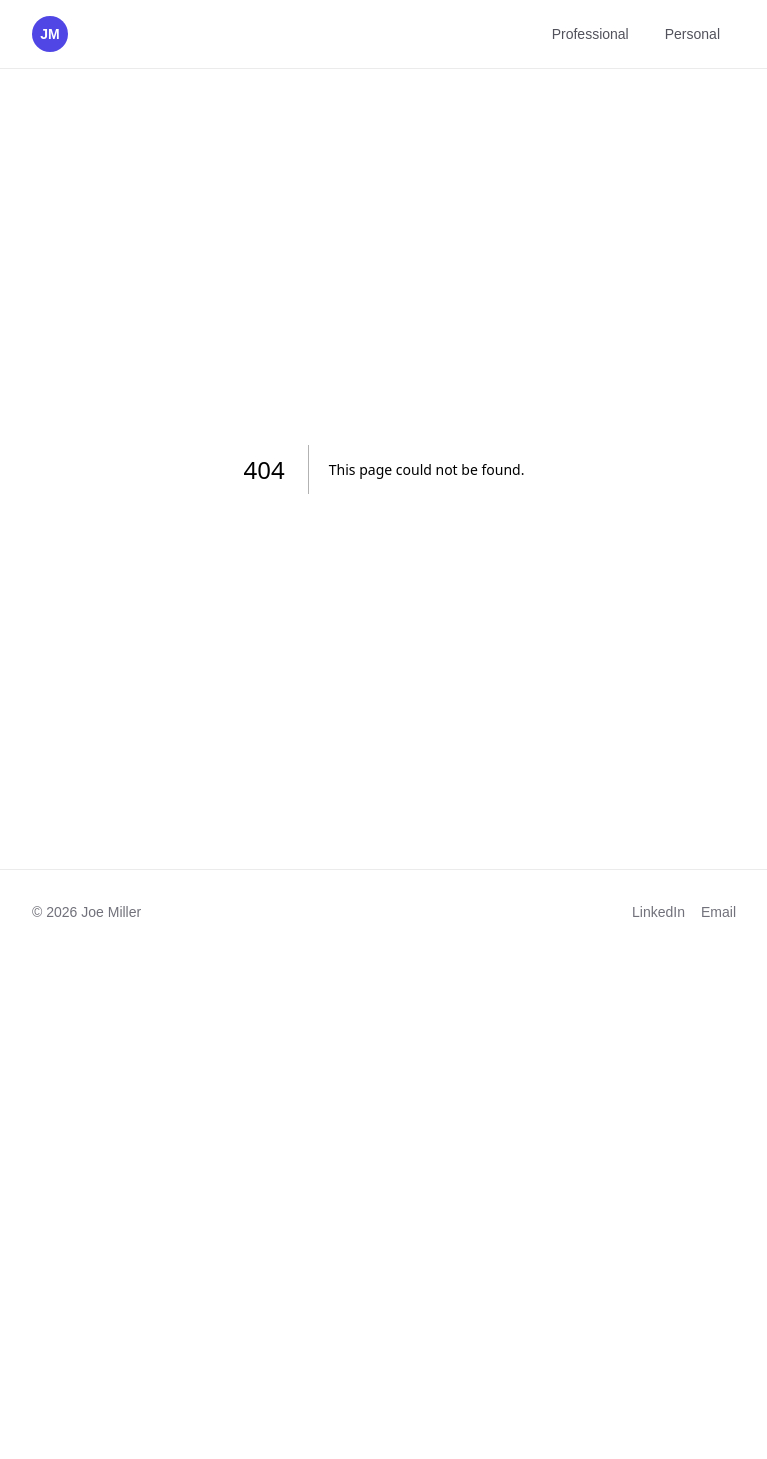
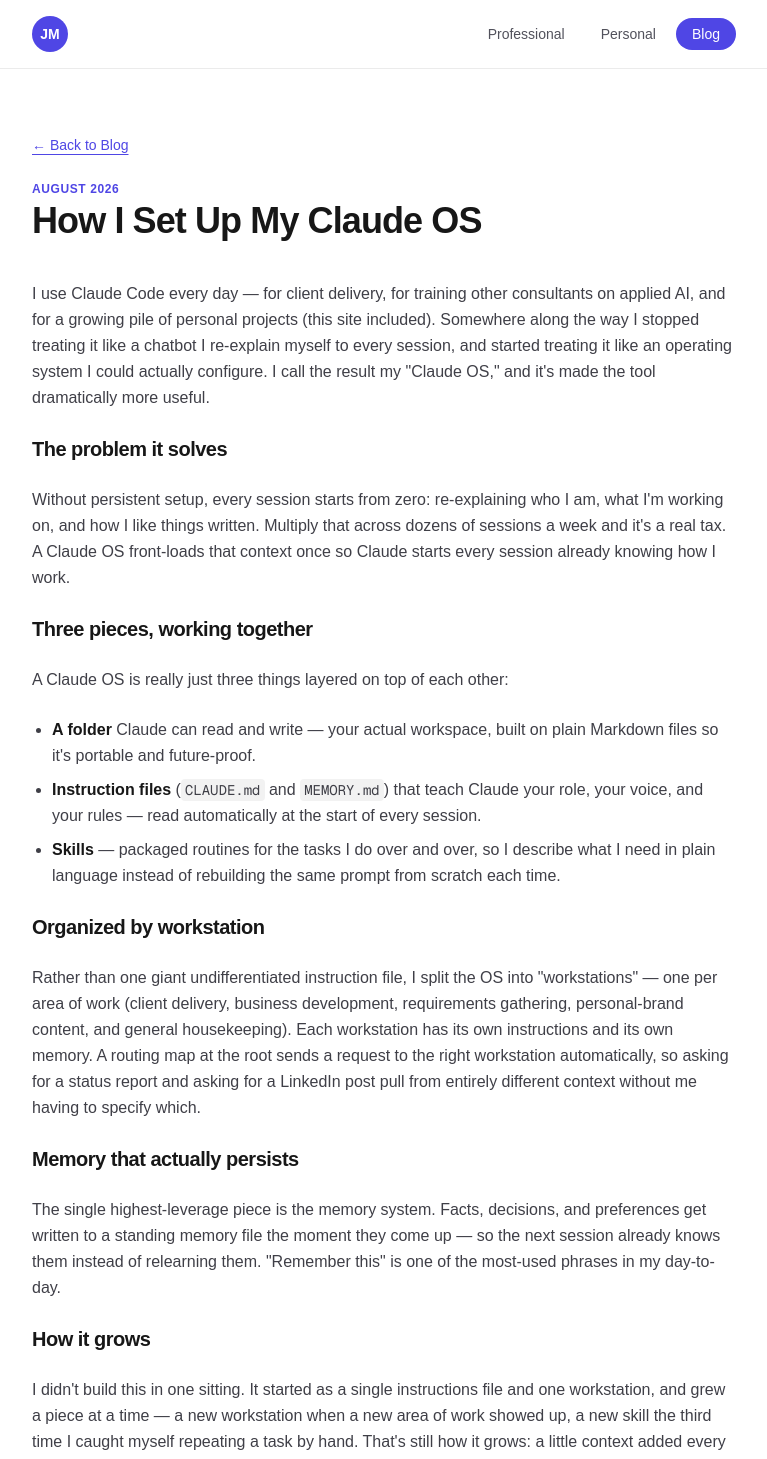
Before and after one commit to millerjoe49/miller-joe-bio, a Next.js app: page /blog/claude-os in a window 1280 px wide. Before the commit this address had no page. Shown: the top 1459 px of the page, without its empty margins (256-1023 px from the left). Before the commit the page ends 954 px from the top, so only its background shows below. Built offline with nearby package versions, Linux system fonts and the light colour scheme.

Commit message:
Add Blog section, remove footer copyright line
- New /blog index + first post "How I Set Up My Claude OS"
- Add Blog to nav, support nested-route active state
- Remove copyright notice from footer (kept LinkedIn/Email links)

```diff
--- /dev/null
+++ b/app/blog/claude-os/page.tsx
@@ -0,0 +1,113 @@
+import Link from "next/link";
+
+export default function ClaudeOSPost() {
+  return (
+    <article className="mx-auto max-w-3xl px-6 py-16 sm:px-8">
+      <Link
+        href="/blog"
+        className="text-sm font-medium text-accent underline underline-offset-4"
+      >
+        ← Back to Blog
+      </Link>
+
+      <header className="mt-6 mb-10">
+        <p className="text-xs font-semibold uppercase tracking-wider text-accent">
+          August 2026
+        </p>
+        <h1 className="mt-1 text-3xl font-bold tracking-tight sm:text-4xl">
+          How I Set Up My Claude OS
+        </h1>
+      </header>
+
+      <div className="space-y-6 leading-relaxed text-zinc-700 dark:text-zinc-300">
+        <p>
+          I use Claude Code every day — for client delivery, for training other consultants
+          on applied AI, and for a growing pile of personal projects (this site included).
+          Somewhere along the way I stopped treating it like a chatbot I re-explain myself to
+          every session, and started treating it like an operating system I could actually
+          configure. I call the result my &quot;Claude OS,&quot; and it&apos;s made the tool
+          dramatically more useful.
+        </p>
+
+        <h2 className="text-xl font-semibold tracking-tight text-foreground">
+          The problem it solves
+        </h2>
+        <p>
+          Without persistent setup, every session starts from zero: re-explaining who I am,
+          what I&apos;m working on, and how I like things written. Multiply that across
+          dozens of sessions a week and it&apos;s a real tax. A Claude OS front-loads that
+          context once so Claude starts every session already knowing how I work.
+        </p>
+
+        <h2 className="text-xl font-semibold tracking-tight text-foreground">
+          Three pieces, working together
+        </h2>
+        <p>A Claude OS is really just three things layered on top of each other:</p>
+        <ul className="list-disc space-y-2 pl-5">
+          <li>
+            <strong className="text-foreground">A folder</strong>{" "}
+            Claude can read and write — your actual workspace, built on plain Markdown
+            files so it&apos;s portable and future-proof.
+          </li>
+          <li>
+            <strong className="text-foreground">Instruction files</strong> (
+            <code className="rounded bg-black/[.05] px-1 py-0.5 text-sm dark:bg-white/[.08]">
+              CLAUDE.md
+            </code>{" "}
+            and{" "}
+            <code className="rounded bg-black/[.05] px-1 py-0.5 text-sm dark:bg-white/[.08]">
+              MEMORY.md
+            </code>
+            ) that teach Claude your role, your voice, and your rules — read automatically
+            at the start of every session.
+          </li>
+          <li>
+            <strong className="text-foreground">Skills</strong> — packaged routines for the
+            tasks I do over and over, so I describe what I need in plain language instead of
+            rebuilding the same prompt from scratch each time.
+          </li>
+        </ul>
+
+        <h2 className="text-xl font-semibold tracking-tight text-foreground">
+          Organized by workstation
+        </h2>
+        <p>
+          Rather than one giant undifferentiated instruction file, I split the OS into
+          &quot;workstations&quot; — one per area of work (client delivery, business
+          development, requirements gathering, personal-brand content, and general
+          housekeeping). Each workstation has its own instructions and its own memory. A
+          routing map at the root sends a request to the right workstation automatically, so
+          asking for a status report and asking for a LinkedIn post pull from entirely
+          different context without me having to specify which.
+        </p>
+
+        <h2 className="text-xl font-semibold tracking-tight text-foreground">
+          Memory that actually persists
+        </h2>
+        <p>
+          The single highest-leverage piece is the memory system. Facts, decisions, and
+          preferences get written to a standing memory file the moment they come up — so the
+          next session already knows them instead of relearning them. &quot;Remember
+          this&quot; is one of the most-used phrases in my day-to-day.
+        </p>
+
+        <h2 className="text-xl font-semibold tracking-tight text-foreground">
+          How it grows
+        </h2>
+        <p>
+          I didn&apos;t build this in one sitting. It started as a single instructions file
+          and one workstation, and grew a piece at a time — a new workstation when a new area
+          of work showed up, a new skill the third time I caught myself repeating a task by
+          hand. That&apos;s still how it grows: a little context added every week compounds
+          into something that genuinely works the way I do.
+        </p>
+
+        <p>
+          If you want to build something similar, start small: one instructions file, one
+          real task you do every week, and a habit of telling Claude to remember what it
+          learns. The rest accretes from there.
+        </p>
+      </div>
+    </article>
+  );
+}
--- /dev/null
+++ b/app/blog/page.tsx
@@ -0,0 +1,36 @@
+import Link from "next/link";
+import { posts } from "./posts";
+
+export default function BlogIndexPage() {
+  return (
+    <div className="mx-auto max-w-3xl px-6 py-16 sm:px-8">
+      <section className="mb-12">
+        <h1 className="text-3xl font-bold tracking-tight sm:text-4xl">Blog</h1>
+        <p className="mt-3 max-w-2xl leading-relaxed text-zinc-700 dark:text-zinc-300">
+          Notes on NetSuite delivery, applied AI, and how I actually use these tools day to
+          day.
+        </p>
+      </section>
+
+      <div className="divide-y divide-black/[.08] dark:divide-white/[.145]">
+        {posts.map((post) => (
+          <Link
+            key={post.slug}
+            href={`/blog/${post.slug}`}
+            className="block py-6 first:pt-0"
+          >
+            <p className="text-xs font-semibold uppercase tracking-wider text-accent">
+              {post.date}
+            </p>
+            <h2 className="mt-1 text-lg font-semibold tracking-tight text-foreground">
+              {post.title}
+            </h2>
+            <p className="mt-2 leading-relaxed text-zinc-700 dark:text-zinc-300">
+              {post.excerpt}
+            </p>
+          </Link>
+        ))}
+      </div>
+    </div>
+  );
+}
--- /dev/null
+++ b/app/blog/posts.ts
@@ -0,0 +1,16 @@
+export type Post = {
+  slug: string;
+  title: string;
+  date: string;
+  excerpt: string;
+};
+
+export const posts: Post[] = [
+  {
+    slug: "claude-os",
+    title: "How I Set Up My Claude OS",
+    date: "August 2026",
+    excerpt:
+      "A personal system that makes Claude Code actually work like an extension of how I operate — not just a chatbot I re-explain myself to every session.",
+  },
+];
--- a/app/components/Footer.tsx
+++ b/app/components/Footer.tsx
@@ -1,9 +1,7 @@
 export default function Footer() {
   return (
     <footer className="border-t border-black/[.08] dark:border-white/[.145]">
-      <div className="mx-auto flex max-w-3xl flex-col items-center gap-2 px-6 py-8 text-sm text-zinc-500 sm:flex-row sm:justify-between sm:px-8 dark:text-zinc-400">
-        <p>&copy; {new Date().getFullYear()} Joe Miller</p>
-        <div className="flex gap-4">
+      <div className="mx-auto flex max-w-3xl items-center justify-center gap-4 px-6 py-8 text-sm text-zinc-500 sm:px-8 dark:text-zinc-400">
         <a
           href="https://www.linkedin.com/in/millerjoe49"
           className="hover:text-foreground"
@@ -19,7 +17,6 @@
           Email
         </a>
       </div>
-      </div>
     </footer>
   );
 }
--- a/app/components/Nav.tsx
+++ b/app/components/Nav.tsx
@@ -6,6 +6,7 @@
 const links = [
   { href: "/", label: "Professional" },
   { href: "/personal", label: "Personal" },
+  { href: "/blog", label: "Blog" },
 ];
 
 export default function Nav() {
@@ -23,7 +24,9 @@
         </Link>
         <nav className="flex gap-1">
           {links.map((link) => {
-            const active = pathname === link.href;
+            const active =
+              pathname === link.href ||
+              (link.href !== "/" && pathname.startsWith(link.href));
             return (
               <Link
                 key={link.href}
```
Lines whose indentation alone changed are shown as unchanged.
